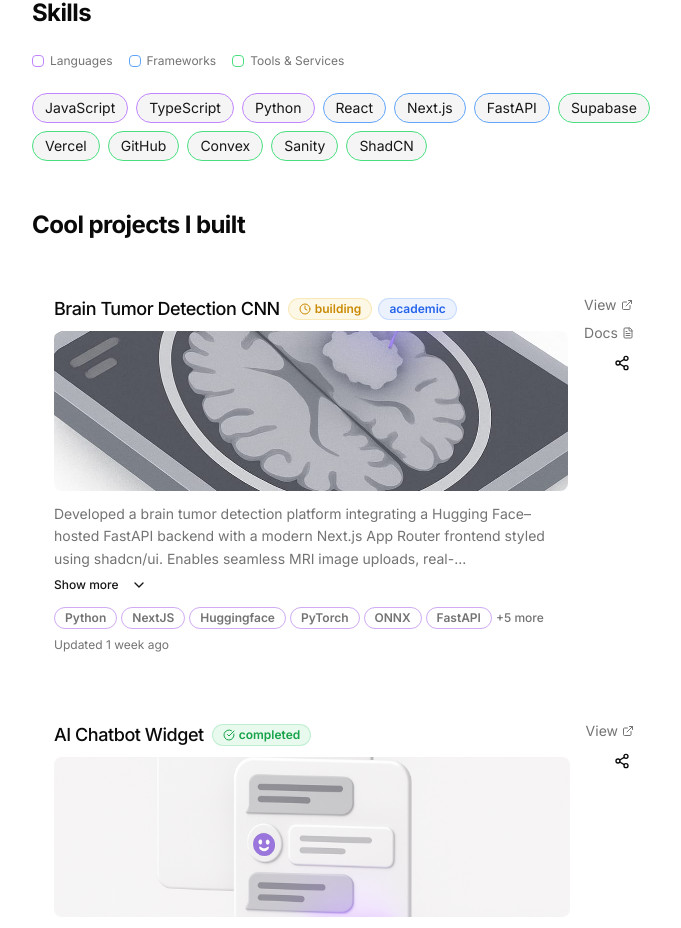
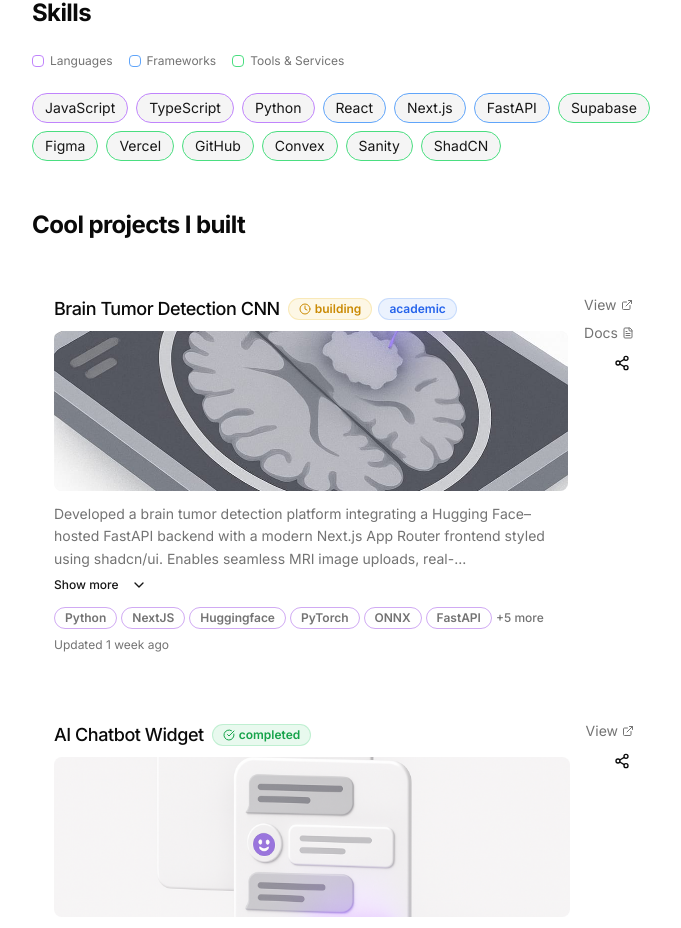
Before and after one commit to baala-xo/portfolio-xo, a Next.js app: page / in a window 1280 px wide. Shown: the part 1257-2185 px from the top of the page, without its empty margins (296-977 px from the left). Built offline with nearby package versions, Linux system fonts and the light colour scheme; no server answers; a web font is replaced by a local one.

Commit message:
Update skills-section.tsx

```diff
--- a/components/skills-section.tsx
+++ b/components/skills-section.tsx
@@ -17,6 +17,7 @@ const skillsData = [
 
   // Tools & Services
   { name: "Supabase", category: "Tools & Services" },
+  { name: "Figma", category: "Tools & Services" },
   { name: "Vercel", category: "Tools & Services" },
   { name: "GitHub", category: "Tools & Services" },
   { name: "Convex", category: "Tools & Services" },
```
